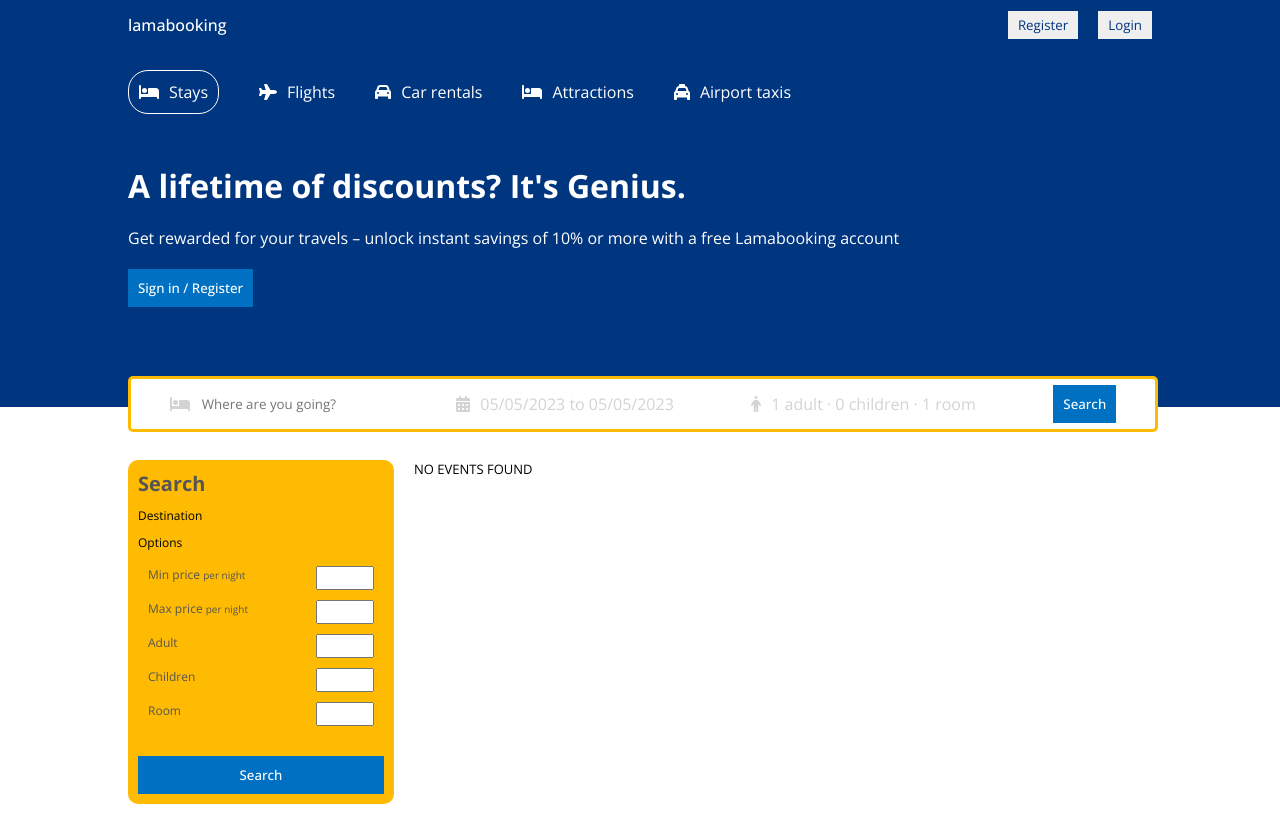
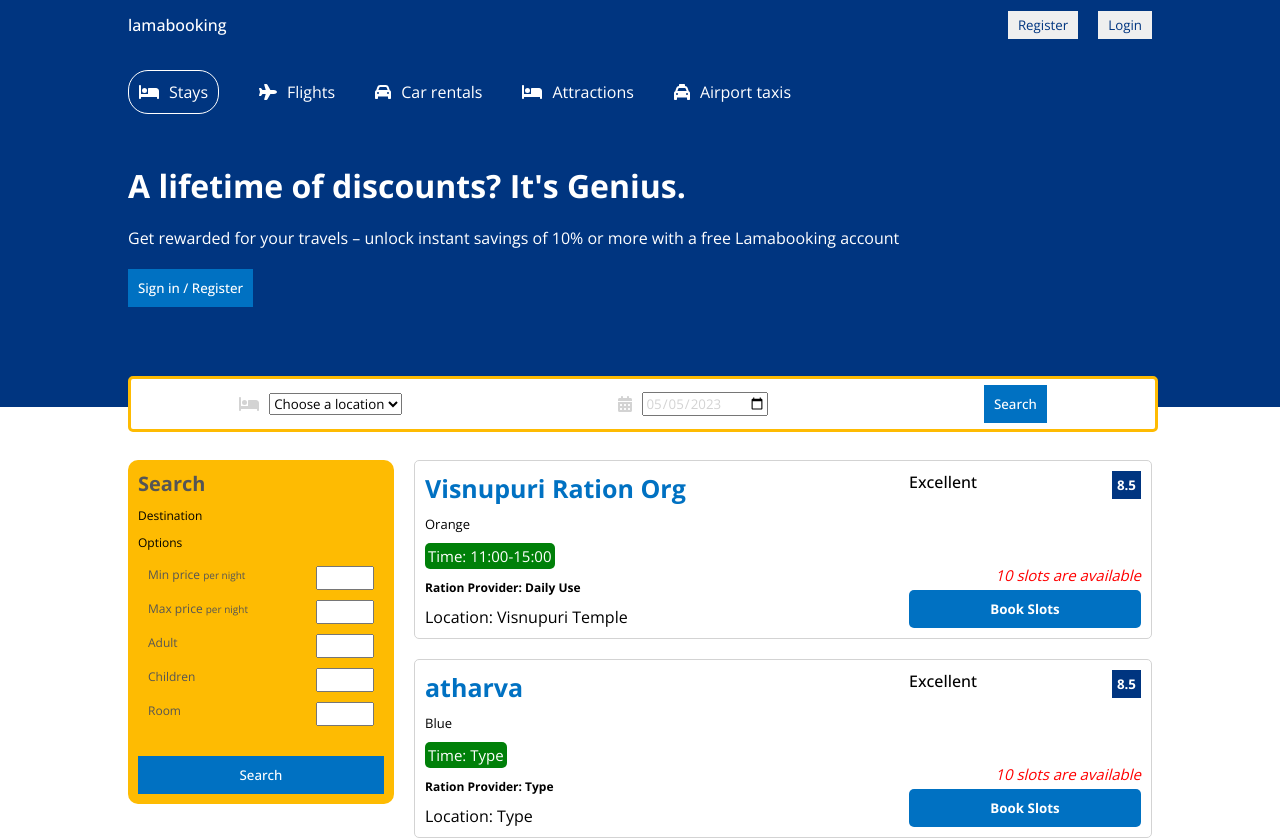
Before and after one commit to atharva030/TIAA-Frontend, a React (Create React App) app: page / in a window 1280 px wide. Shown: the top 840 px of the page. Built offline with nearby package versions, Linux system fonts and the light colour scheme.

Commit message:
Filter+ om chnages

```diff
--- a/src/components/header/Header.jsx
+++ b/src/components/header/Header.jsx
@@ -8,43 +8,17 @@ import {
 } from "@fortawesome/free-solid-svg-icons";
 import { FontAwesomeIcon } from "@fortawesome/react-fontawesome";
 import "./header.css";
-import { DateRange } from "react-date-range";
 import { useState } from "react";
-import "react-date-range/dist/styles.css"; // main css file
-import "react-date-range/dist/theme/default.css"; // theme css file
 import { format } from "date-fns";
 import { useNavigate } from "react-router-dom";
 
 const Header = ({ type }) => {
-  const [destination, setDestination] = useState("");
-  const [openDate, setOpenDate] = useState(false);
-  const [date, setDate] = useState([
-    {
-      startDate: new Date(),
-      endDate: new Date(),
-      key: "selection",
-    },
-  ]);
-  const [openOptions, setOpenOptions] = useState(false);
-  const [options, setOptions] = useState({
-    adult: 1,
-    children: 0,
-    room: 1,
-  });
-
-  const navigate = useNavigate();
-
-  const handleOption = (name, operation) => {
-    setOptions((prev) => {
-      return {
-        ...prev,
-        [name]: operation === "i" ? options[name] + 1 : options[name] - 1,
-      };
-    });
-  };
+  const [location, setLocation] = useState("");
+  const [date, setDate] = useState(format(new Date(), "dd MMM yyyy"));
 
   const handleSearch = () => {
-    navigate("/hotels", { state: { destination, date, options } });
+    console.log("Location: ", location);
+    console.log("Date: ", date);
   };
 
   return (
@@ -89,106 +63,27 @@ const Header = ({ type }) => {
             <div className="headerSearch">
               <div className="headerSearchItem">
                 <FontAwesomeIcon icon={faBed} className="headerIcon" />
-                <input
-                  type="text"
-                  placeholder="Where are you going?"
-                  className="headerSearchInput"
-                  onChange={(e) => setDestination(e.target.value)}
-                />
+                <select
+                  name="location"
+                  value={location}
+                  onChange={(e) => setLocation(e.target.value)}
+                >
+                  <option value="">Choose a location</option>
+                  <option value="new-york">New York</option>
+                  <option value="los-angeles">Los Angeles</option>
+                  <option value="chicago">Chicago</option>
+                  <option value="san-francisco">San Francisco</option>
+                </select>
               </div>
               <div className="headerSearchItem">
                 <FontAwesomeIcon icon={faCalendarDays} className="headerIcon" />
-                <span
-                  onClick={() => setOpenDate(!openDate)}
+                <input
+                  type="date"
                   className="headerSearchText"
-                >{`${format(date[0].startDate, "MM/dd/yyyy")} to ${format(
-                  date[0].endDate,
-                  "MM/dd/yyyy"
-                )}`}</span>
-                {openDate && (
-                  <DateRange
-                    editableDateInputs={true}
-                    onChange={(item) => setDate([item.selection])}
-                    moveRangeOnFirstSelection={false}
-                    ranges={date}
-                    className="date"
-                    minDate={new Date()}
-                  />
-                )}
-              </div>
-              <div className="headerSearchItem">
-                <FontAwesomeIcon icon={faPerson} className="headerIcon" />
-                <span
-                  onClick={() => setOpenOptions(!openOptions)}
-                  className="headerSearchText"
-                >{`${options.adult} adult · ${options.children} children · ${options.room} room`}</span>
-                {openOptions && (
-                  <div className="options">
-                    <div className="optionItem">
-                      <span className="optionText">Adult</span>
-                      <div className="optionCounter">
-                        <button
-                          disabled={options.adult <= 1}
-                          className="optionCounterButton"
-                          onClick={() => handleOption("adult", "d")}
-                        >
-                          -
-                        </button>
-                        <span className="optionCounterNumber">
-                          {options.adult}
-                        </span>
-                        <button
-                          className="optionCounterButton"
-                          onClick={() => handleOption("adult", "i")}
-                        >
-                          +
-                        </button>
-                      </div>
-                    </div>
-                    <div className="optionItem">
-                      <span className="optionText">Children</span>
-                      <div className="optionCounter">
-                        <button
-                          disabled={options.children <= 0}
-                          className="optionCounterButton"
-                          onClick={() => handleOption("children", "d")}
-                        >
-                          -
-                        </button>
-                        <span className="optionCounterNumber">
-                          {options.children}
-                        </span>
-                        <button
-                          className="optionCounterButton"
-                          onClick={() => handleOption("children", "i")}
-                        >
-                          +
-                        </button>
-                      </div>
-                    </div>
-                    <div className="optionItem">
-                      <span className="optionText">Room</span>
-                      <div className="optionCounter">
-                        <button
-                          disabled={options.room <= 1}
-                          className="optionCounterButton"
-                          onClick={() => handleOption("room", "d")}
-                        >
-                          -
-                        </button>
-                        <span className="optionCounterNumber">
-                          {options.room}
-                        </span>
-                        <button
-                          className="optionCounterButton"
-                          onClick={() => handleOption("room", "i")}
-                        >
-                          +
-                        </button>
-                      </div>
-                    </div>
-                  </div>
-                )}
+                  value={format(new Date(date), "yyyy-MM-dd")}
+                  min={format(new Date(), "yyyy-MM-dd")}
+                  onChange={(e) => setDate(format(new Date(e.target.value), "dd MMM yyyy"))}
+                />
               </div>
               <div className="headerSearchItem">
                 <button className="headerBtn" onClick={handleSearch}>
--- a/src/components/searchItem/searchItem.css
+++ b/src/components/searchItem/searchItem.css
@@ -108,10 +108,10 @@
   cursor: pointer;
   border-radius: 5px;
 }
-.siEvent{
+/* .siEvent{
   flex: auto;
   justify-content: center;
   align-items: center;
   height: 100vh;
   color: red;
-}
+} */
--- a/src/pages/list/List.jsx
+++ b/src/pages/list/List.jsx
@@ -9,155 +9,155 @@ import SearchItem from "../../components/searchItem/SearchItem";
 
 const List = () => {
   const [status, setStatus] = useState([
-    // {
-    //   "_id": "64540a0ea2ff2ed7f01352b5",
-    //   "organisationName": "Visnupuri Ration Org",
-    //   "rationType": [
-    //     "Orange"
-    //   ],
-    //   "rationDetails": [
-    //     "Type"
-    //   ],
-    //   "rationSchedule": "11:00-15:00",
-    //   "rationSlots": "10",
-    //   "rating":"8.5",
-    //   "rationStock": "Type",
-    //   "rationProvider": "Daily Use",
-    //   "rationMfg": "3/22",
-    //   "rationExp": "3/24",
-    //   "location": "Visnupuri Temple",
-    //   "eventDate": "21-02-22",
-    //   "date": "2023-05-04T19:39:58.176Z",
-    // },
-    // {
-    //   "_id": "64540a18a2ff2ed7f01352b7",
-    //   "organisationName": "atharva",
-    //   "rationType": [
-    //     "Blue"
-    //   ],
-    //   "rationDetails": [
-    //     "Type"
-    //   ],
-    //   "rationSchedule": "Type",
-    //   "rationSlots": "10",
-    //   "rating":"8.5",
-    //   "rationStock": "Type",
-    //   "rationProvider": "Type",
-    //   "rationMfg": "Type",
-    //   "rationExp": "Type",
-    //   "location": "Type",
-    //   "eventDate": "25-02-22",
-    //   "date": "2023-05-04T19:40:08.530Z",
-    // },
-    // {
-    //   "_id": "64540a27a2ff2ed7f01352b9",
-    //   "organisationName": "atharva",
-    //   "rationType": [
-    //     "Green"
-    //   ],
-    //   "rationDetails": [
-    //     "Type"
-    //   ],
-    //   "rationSchedule": "Type",
-    //   "rationSlots": "10",
-    //   "rating":"8.5",
-    //   "rationStock": "Type",
-    //   "rationProvider": "Type",
-    //   "rationMfg": "Type",
-    //   "rationExp": "Type",
-    //   "location": "Type",
-    //   "eventDate": "29-02-23",
-    //   "date": "2023-05-04T19:40:23.913Z",
-    // },
-    // {
-    //   "_id": "6454ccf87415081c8a30c1d3",
-    //   "organisationName": "atharva",
-    //   "rationType": [
-    //     "Green"
-    //   ],
-    //   "rationDetails": [
-    //     "Type",
-    //     "TYPE@"
-    //   ],
-    //   "rationSchedule": "Type",
-    //   "rationSlots": "10",
-    //   "rating":"8.5",
-    //   "rationStock": "Type",
-    //   "rationProvider": "Type",
-    //   "rationMfg": "Type",
-    //   "rationExp": "Type",
-    //   "location": "Type",
-    //   "eventDate": "29-02-23",
-    //   "date": "2023-05-05T09:31:36.600Z",
-    // },
-    // {
-    //   "_id": "6454cd88dcf326b803bd10b9",
-    //   "organisationName": "atharva",
-    //   "rationType": [
-    //     "Green",
-    //     "Yellow"
-    //   ],
-    //   "rationDetails": [
-    //     "Type",
-    //     "TYPE@"
-    //   ],
-    //   "rationSchedule": "Type",
-    //   "rationSlots": "10",
-    //   "rating":"8.5",
-    //   "rationStock": "Type",
-    //   "rationProvider": "Type",
-    //   "rationMfg": "Type",
-    //   "rationExp": "Type",
-    //   "location": "Type",
-    //   "eventDate": "29-02-23",
-    //   "date": "2023-05-05T09:34:00.955Z",
-    // },
-    // {
-    //   "_id": "6454d09bd06d4bdb770b4e56",
-    //   "user": "6453f987780a294a21c98a35",
-    //   "organisationName": "atharva",
-    //   "rationType": [
-    //     "Green",
-    //     "Yellow"
-    //   ],
-    //   "rationDetails": [
-    //     "Type",
-    //     "TYPE@"
-    //   ],
-    //   "rationSchedule": "Type",
-    //   "rationSlots": "10",
-    //   "rating":"8.5",
-    //   "rationStock": "Type",
-    //   "rationProvider": "Type",
-    //   "rationMfg": "Type",
-    //   "rationExp": "Type",
-    //   "location": "Type",
-    //   "eventDate": "29-02-23",
-    //   "date": "2023-05-05T09:47:07.099Z",
-    // },
-    // {
-    //   "_id": "6454e32c0bd898bb01f9aeb7",
-    //   "user": "6453f987780a294a21c98a35",
-    //   "organisationName": "atharva",
-    //   "rationType": [
-    //     "Green",
-    //     "Yellow"
-    //   ],
-    //   "rationDetails": [
-    //     "Type",
-    //     "TYPE@"
-    //   ],
-    //   "rationSchedule": "Type",
-    //   "rationSlots": "10",
-    //   "rating":"8.5",
-    //   "rationStock": "Type",
-    //   "rationProvider": "Type",
-    //   "rationMfg": "Type",
-    //   "rationExp": "Type",
-    //   "location": "Type",
-    //   "eventDate": "29-02-23",
-    //   "date": "2023-05-05T11:06:20.602Z",
-    // }
+    {
+      "_id": "64540a0ea2ff2ed7f01352b5",
+      "organisationName": "Visnupuri Ration Org",
+      "rationType": [
+        "Orange"
+      ],
+      "rationDetails": [
+        "Type"
+      ],
+      "rationSchedule": "11:00-15:00",
+      "rationSlots": "10",
+      "rating":"8.5",
+      "rationStock": "Type",
+      "rationProvider": "Daily Use",
+      "rationMfg": "3/22",
+      "rationExp": "3/24",
+      "location": "Visnupuri Temple",
+      "eventDate": "21-02-22",
+      "date": "2023-05-04T19:39:58.176Z",
+    },
+    {
+      "_id": "64540a18a2ff2ed7f01352b7",
+      "organisationName": "atharva",
+      "rationType": [
+        "Blue"
+      ],
+      "rationDetails": [
+        "Type"
+      ],
+      "rationSchedule": "Type",
+      "rationSlots": "10",
+      "rating":"8.5",
+      "rationStock": "Type",
+      "rationProvider": "Type",
+      "rationMfg": "Type",
+      "rationExp": "Type",
+      "location": "Type",
+      "eventDate": "25-02-22",
+      "date": "2023-05-04T19:40:08.530Z",
+    },
+    {
+      "_id": "64540a27a2ff2ed7f01352b9",
+      "organisationName": "atharva",
+      "rationType": [
+        "Green"
+      ],
+      "rationDetails": [
+        "Type"
+      ],
+      "rationSchedule": "Type",
+      "rationSlots": "10",
+      "rating":"8.5",
+      "rationStock": "Type",
+      "rationProvider": "Type",
+      "rationMfg": "Type",
+      "rationExp": "Type",
+      "location": "Type",
+      "eventDate": "29-02-23",
+      "date": "2023-05-04T19:40:23.913Z",
+    },
+    {
+      "_id": "6454ccf87415081c8a30c1d3",
+      "organisationName": "atharva",
+      "rationType": [
+        "Green"
+      ],
+      "rationDetails": [
+        "Type",
+        "TYPE@"
+      ],
+      "rationSchedule": "Type",
+      "rationSlots": "10",
+      "rating":"8.5",
+      "rationStock": "Type",
+      "rationProvider": "Type",
+      "rationMfg": "Type",
+      "rationExp": "Type",
+      "location": "Type",
+      "eventDate": "29-02-23",
+      "date": "2023-05-05T09:31:36.600Z",
+    },
+    {
+      "_id": "6454cd88dcf326b803bd10b9",
+      "organisationName": "atharva",
+      "rationType": [
+        "Green",
+        "Yellow"
+      ],
+      "rationDetails": [
+        "Type",
+        "TYPE@"
+      ],
+      "rationSchedule": "Type",
+      "rationSlots": "10",
+      "rating":"8.5",
+      "rationStock": "Type",
+      "rationProvider": "Type",
+      "rationMfg": "Type",
+      "rationExp": "Type",
+      "location": "Type",
+      "eventDate": "29-02-23",
+      "date": "2023-05-05T09:34:00.955Z",
+    },
+    {
+      "_id": "6454d09bd06d4bdb770b4e56",
+      "user": "6453f987780a294a21c98a35",
+      "organisationName": "atharva",
+      "rationType": [
+        "Green",
+        "Yellow"
+      ],
+      "rationDetails": [
+        "Type",
+        "TYPE@"
+      ],
+      "rationSchedule": "Type",
+      "rationSlots": "10",
+      "rating":"8.5",
+      "rationStock": "Type",
+      "rationProvider": "Type",
+      "rationMfg": "Type",
+      "rationExp": "Type",
+      "location": "Type",
+      "eventDate": "29-02-23",
+      "date": "2023-05-05T09:47:07.099Z",
+    },
+    {
+      "_id": "6454e32c0bd898bb01f9aeb7",
+      "user": "6453f987780a294a21c98a35",
+      "organisationName": "atharva",
+      "rationType": [
+        "Green",
+        "Yellow"
+      ],
+      "rationDetails": [
+        "Type",
+        "TYPE@"
+      ],
+      "rationSchedule": "Type",
+      "rationSlots": "10",
+      "rating":"8.5",
+      "rationStock": "Type",
+      "rationProvider": "Type",
+      "rationMfg": "Type",
+      "rationExp": "Type",
+      "location": "Type",
+      "eventDate": "29-02-23",
+      "date": "2023-05-05T11:06:20.602Z",
+    }
   ])
   const location = useLocation();
   // const [destination, setDestination] = useState(location.state.destination);
```
